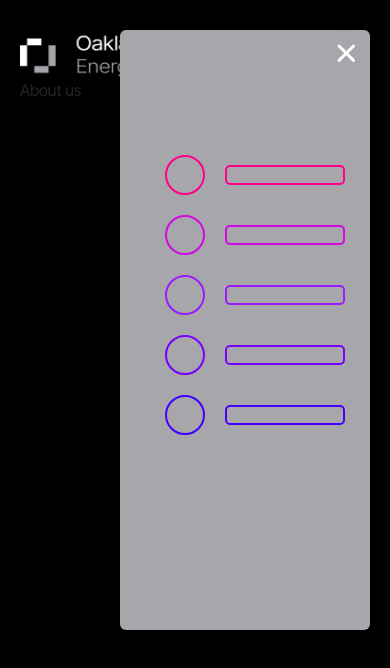
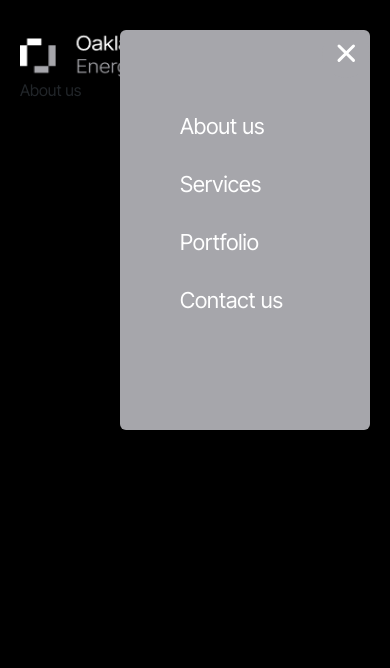
Before and after one commit to Dzmi3y/EnergyConsulting, a Next.js app: page /about in a window 390 px wide. Both pictures are taken after a click on the button 346 px from the left and 54 px from the top of the page. Shown: the top 668 px of the page. Built offline with nearby package versions, Linux system fonts and the light colour scheme.

Commit message:
nav menu refactored

```diff
--- /dev/null
+++ b/src/components/Menu/DesktopMenu/DesktopMenu.module.css
@@ -0,0 +1,7 @@
+.links-container {
+  display: flex;
+  justify-content: end;
+  gap: 20px;
+  vertical-align: middle;
+  align-items: center;
+}
--- /dev/null
+++ b/src/components/Menu/DesktopMenu/index.tsx
@@ -0,0 +1,38 @@
+import MenuButton from "@/components/Buttons/MenuButton";
+import { routeNamesArray, RouteNamesEnum, routeTitles } from "@/data/route";
+import { motion } from "framer-motion";
+import styles from "./DesktopMenu.module.css";
+
+const DesktopMenu = ({
+  isDark,
+  contactUsOnClick,
+}: {
+  isDark: boolean;
+  contactUsOnClick: () => void;
+}) => {
+  const linkAnimationProps = {
+    whileHover: { scale: 1.1 },
+    whileTap: { scale: 0.9 },
+  };
+
+  return (
+    <div className={styles["links-container"]}>
+      {routeNamesArray.map((r) =>
+        r === RouteNamesEnum.CONTACTS ? (
+          <MenuButton
+            key={r}
+            isDark={isDark}
+            text={routeTitles[r]}
+            onClick={contactUsOnClick}
+          />
+        ) : (
+          <motion.a key={r} {...linkAnimationProps} href={r}>
+            {routeTitles[r]}
+          </motion.a>
+        )
+      )}
+    </div>
+  );
+};
+
+export default DesktopMenu;
--- a/src/components/Menu/Menu.module.css
+++ b/src/components/Menu/Menu.module.css
@@ -7,10 +7,3 @@
   color: var(--foreground);
   position: relative;
 }
-
-.links-container {
-  justify-content: end;
-  gap: 20px;
-  vertical-align: middle;
-  align-items: center;
-}
--- a/src/components/Menu/MobileMenu/MenuItem.tsx
+++ b/src/components/Menu/MobileMenu/MenuItem.tsx
@@ -19,10 +19,7 @@ const variants = {
   },
 };
 
-const colors = ["#FF008C", "#D309E1", "#9C1AFF", "#7700FF", "#4400FF"];
-
-export const MenuItem = ({ i }: { i: any }) => {
-  const style = { border: `2px solid ${colors[i]}` };
+export const MenuItem = ({ children }: { children: React.ReactNode }) => {
   return (
     <motion.li
       className={styles.li}
@@ -30,8 +27,7 @@ export const MenuItem = ({ i }: { i: any }) => {
       whileHover={{ scale: 1.1 }}
       whileTap={{ scale: 0.95 }}
     >
-      <div className={styles["icon-placeholder"]} style={style} />
-      <div className={styles["text-placeholder"]} style={style} />
+      {children}
     </motion.li>
   );
 };
--- a/src/components/Menu/MobileMenu/MobileMenu.module.css
+++ b/src/components/Menu/MobileMenu/MobileMenu.module.css
@@ -4,6 +4,8 @@
   right: 0;
   bottom: 0;
   z-index: 2;
+  color: var(--white);
+  font-size: 22px;
 }
 
 .background {
@@ -14,7 +16,7 @@
   bottom: 0;
   background: var(--dark-gray);
   width: 250px;
-  height: 600px;
+  height: 400px;
   z-index: -1;
 }
 
@@ -25,34 +27,19 @@
 }
 
 .ul {
-  padding: 25px;
+  padding: 40px;
   position: absolute;
-  top: 100px;
+  top: 40px;
   right: 0px;
   width: 230px;
 }
 
 .li {
   list-style: none;
-  margin-bottom: 20px;
+  margin-bottom: 25px;
   display: flex;
   align-items: center;
   cursor: pointer;
-}
-
-.icon-placeholder {
-  width: 40px;
-  height: 40px;
-  border-radius: 50%;
-  flex: 40px 0;
-  margin-right: 20px;
-}
-
-.text-placeholder {
-  border-radius: 5px;
-  width: 200px;
-  height: 20px;
-  flex: 1;
 }
 
 .refresh {
--- a/src/components/Menu/MobileMenu/Navigation.tsx
+++ b/src/components/Menu/MobileMenu/Navigation.tsx
@@ -2,6 +2,7 @@ import * as React from "react";
 import { motion } from "framer-motion";
 import { MenuItem } from "./MenuItem";
 import styles from "./MobileMenu.module.css";
+import { routeNamesArray, RouteNamesEnum, routeTitles } from "@/data/route";
 
 const variants = {
   open: {
@@ -12,12 +13,30 @@ const variants = {
   },
 };
 
-export const Navigation = () => (
-  <motion.ul className={styles.ul} variants={variants}>
-    {itemIds.map((i) => (
-      <MenuItem i={i} key={i} />
-    ))}
-  </motion.ul>
-);
+export const Navigation = ({
+  contactUsOnClick,
+}: {
+  contactUsOnClick: () => void;
+}) => {
+  const linkAnimationProps = {
+    whileTap: { scale: 0.9 },
+  };
 
-const itemIds = [0, 1, 2, 3, 4];
+  return (
+    <motion.ul className={styles.ul} variants={variants}>
+      {routeNamesArray.map((r) => (
+        <MenuItem key={r}>
+          {r === RouteNamesEnum.CONTACTS ? (
+            <motion.button {...linkAnimationProps} onClick={contactUsOnClick}>
+              {routeTitles[r]}
+            </motion.button>
+          ) : (
+            <motion.a {...linkAnimationProps} href={r}>
+              {routeTitles[r]}
+            </motion.a>
+          )}
+        </MenuItem>
+      ))}
+    </motion.ul>
+  );
+};
--- a/src/components/Menu/MobileMenu/index.tsx
+++ b/src/components/Menu/MobileMenu/index.tsx
@@ -7,8 +7,8 @@ import MobileMenuButton from "@/components/Buttons/MobileMenuButton";
 import styles from "./MobileMenu.module.css";
 
 const sidebar = {
-  open: (height = 1000) => ({
-    clipPath: `circle(${height * 2 + 200}px at 20px 20px)`,
+  open: (height = 480) => ({
+    clipPath: `circle(${height}px at 20px 20px)`,
     transition: {
       type: "spring",
       stiffness: 20,
@@ -16,7 +16,7 @@ const sidebar = {
     },
   }),
   closed: {
-    clipPath: "circle(10px at 480px  20px)",
+    clipPath: "circle(20px at 480px  20px)",
     transition: {
       delay: 0.1,
       type: "spring",
@@ -26,7 +26,7 @@ const sidebar = {
   },
 };
 
-const MobileMenu = () => {
+const MobileMenu = ({ contactUsOnClick }: { contactUsOnClick: () => void }) => {
   const [isOpen, toggleOpen] = useCycle(false, true);
   const containerRef = useRef(null);
   const { height } = useDimensions(containerRef);
@@ -41,7 +41,7 @@ const MobileMenu = () => {
       <motion.nav className={styles.nav}>
         <MobileMenuButton toggle={() => toggleOpen()} />
         <motion.div className={styles.background} variants={sidebar} />
-        <Navigation />
+        <Navigation contactUsOnClick={contactUsOnClick} />
       </motion.nav>
     </motion.div>
   );
--- a/src/components/Menu/index.tsx
+++ b/src/components/Menu/index.tsx
@@ -2,8 +2,8 @@
 import React from "react";
 import styles from "./Menu.module.css";
 import { motion } from "framer-motion";
-import MenuButton from "../Buttons/MenuButton";
 import MobileMenu from "./MobileMenu";
+import DesktopMenu from "./DesktopMenu";
 
 const Menu = ({ isDark = false }: { isDark?: boolean }) => {
   const DARK_LOGO = "/images/logo_dark.png";
@@ -29,24 +29,11 @@ const Menu = ({ isDark = false }: { isDark?: boolean }) => {
           />
         </a>
       </div>
-      <div className={`hidden md:flex   ${styles["links-container"]}`}>
-        <motion.a {...linkAnimationProps} href="/about">
-          About us
-        </motion.a>
-        <motion.a {...linkAnimationProps} href="/services">
-          Services
-        </motion.a>
-        <motion.a {...linkAnimationProps} href="/portfolio">
-          Portfolio
-        </motion.a>
-        <MenuButton
-          isDark={isDark}
-          text="Contact us"
-          onClick={() => contactUsHandler()}
-        />
+      <div className={`hidden md:flex`}>
+        <DesktopMenu isDark={isDark} contactUsOnClick={contactUsHandler} />
       </div>
       <div className={`flex md:hidden`}>
-        <MobileMenu />
+        <MobileMenu contactUsOnClick={contactUsHandler} />
       </div>
     </nav>
   );
--- /dev/null
+++ b/src/data/route.ts
@@ -0,0 +1,15 @@
+export enum RouteNamesEnum {
+  ABOUT = "/about",
+  SERVICES = "/services",
+  PORTFOLIO = "/portfolio",
+  CONTACTS = "/contacts",
+}
+
+export const routeTitles: { [key in RouteNamesEnum]: string } = {
+  [RouteNamesEnum.ABOUT]: "About us",
+  [RouteNamesEnum.SERVICES]: "Services",
+  [RouteNamesEnum.PORTFOLIO]: "Portfolio",
+  [RouteNamesEnum.CONTACTS]: "Contact us",
+};
+
+export const routeNamesArray = Object.values(RouteNamesEnum);
```
